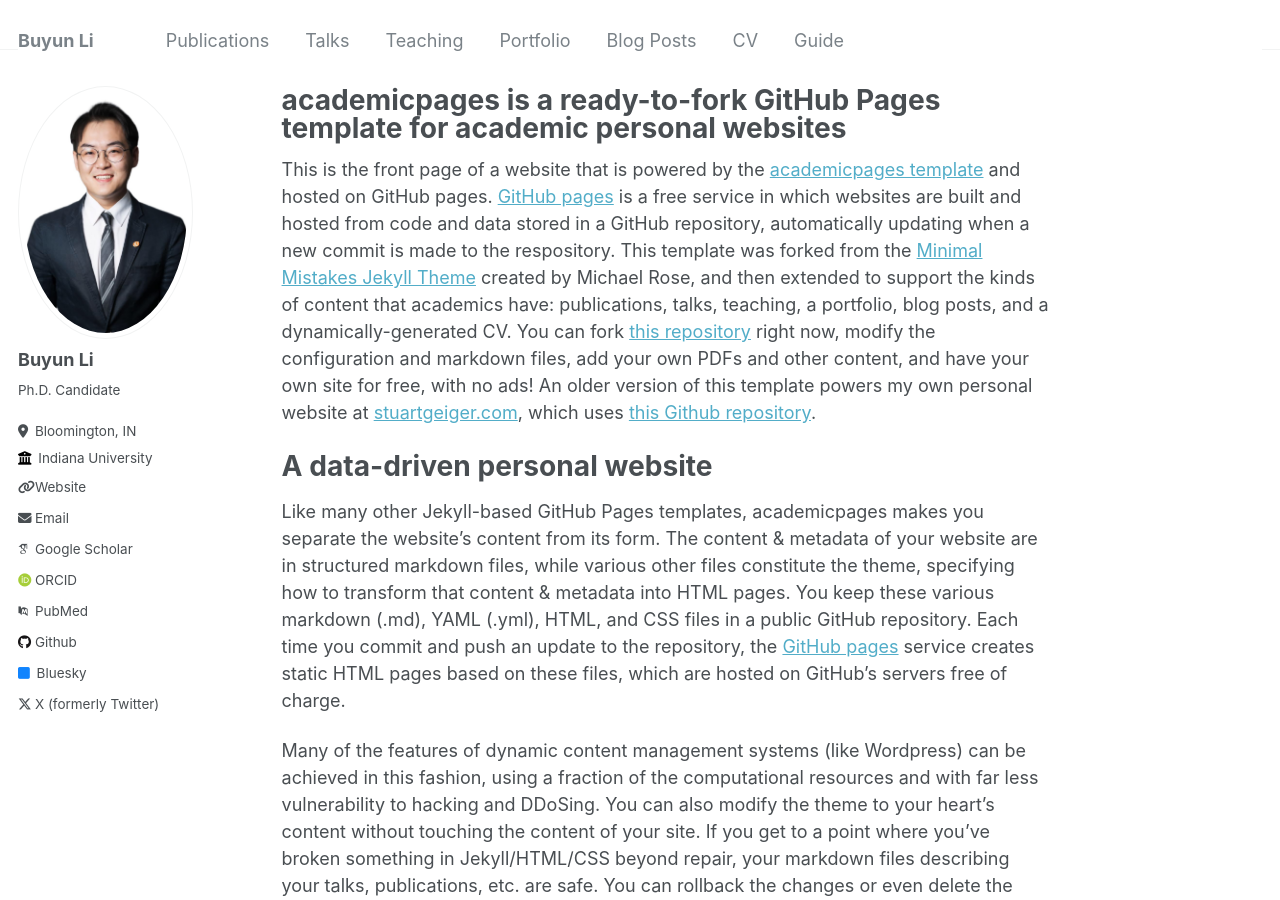
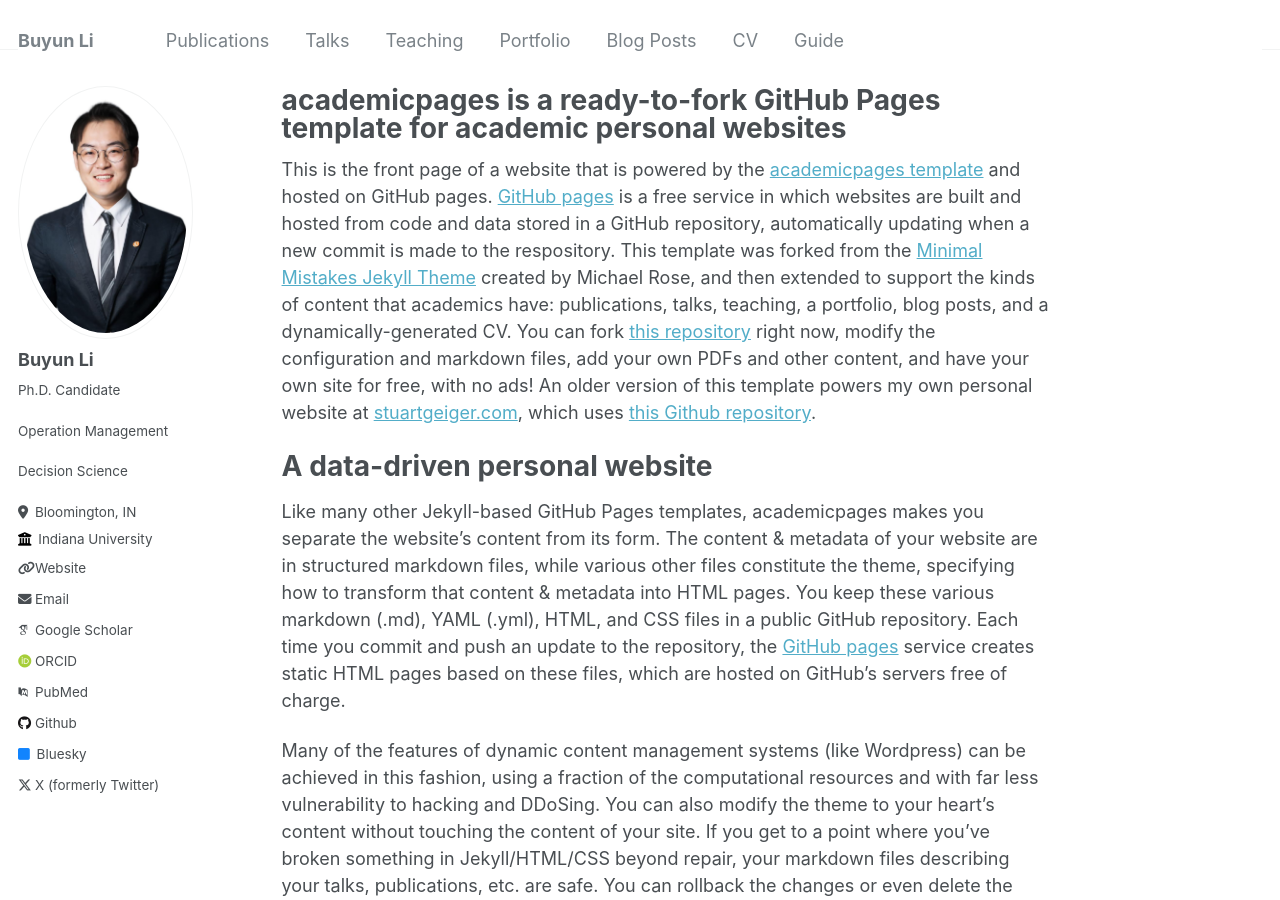
Before and after one commit to BuyunLi/BuyunLi.github.io, a Jekyll site: the page built from _pages/about.md, in a window 1280 px wide and 900 px high. Built offline with Jekyll 4.4.1, drawn with Linux system fonts in a browser that asks for light colours; some web fonts are replaced.

Commit message:
Update _config.yml

```diff
--- a/_config.yml
+++ b/_config.yml
@@ -24,7 +24,7 @@ author:
   avatar           : "id.jpg"
   name             : "Buyun Li"
   pronouns         : # example: "she/her"
-  bio              : "Ph.D. Candidate"
+  bio              : "Ph.D. Candidate <br> <br> Operation Management <br> <br> Decision Science"
   location         : "Bloomington, IN"
   employer         : "Indiana University"
   uri              :  "https://buyunli.github.io/"
```
